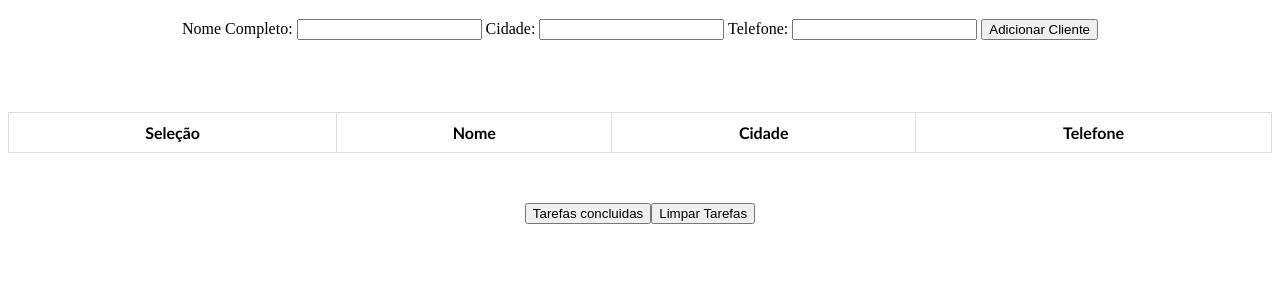
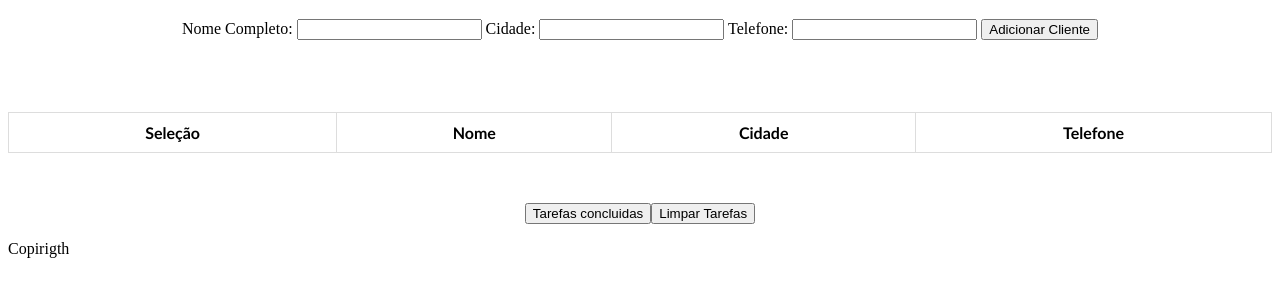
Before and after one commit to mauroweber/ProjetoCRUD, a plain HTML site: page index.html in a window 1280 px wide. Shown: the part 61-358 px from the top of the page. Drawn offline with Linux system fonts and the light colour scheme.

Commit message:
coloquei um negocio lá

```diff
--- a/index.html
+++ b/index.html
@@ -39,6 +39,8 @@
     <div id="button">
         <button type="submit" id="btnTarefas">Tarefas concluidas</button><button type="submit" id="btnLimpar">Limpar Tarefas</button>
     </div>
+
+    <p>Copirigth</p>
 
    <script type="text/javascript">
 
```
